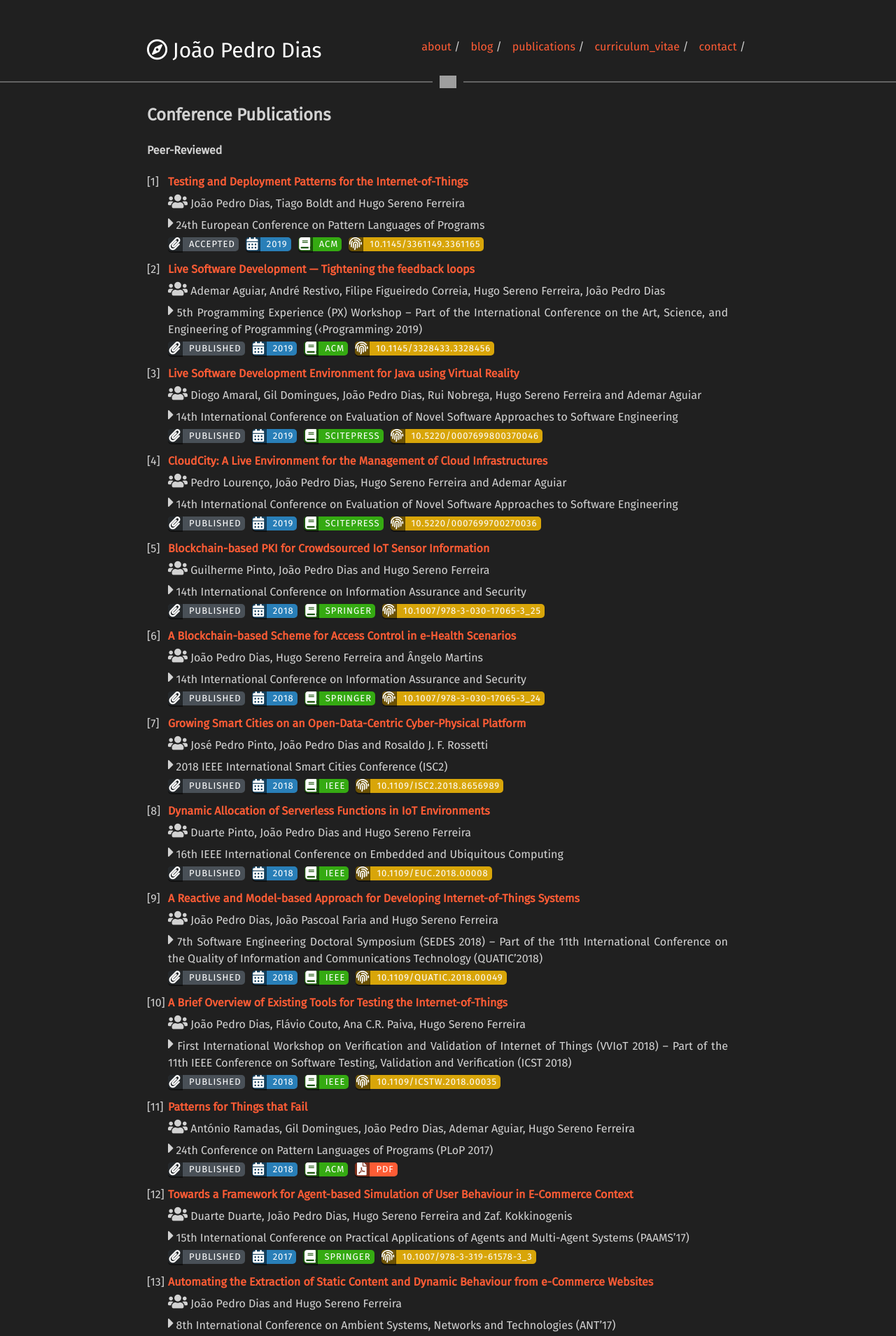
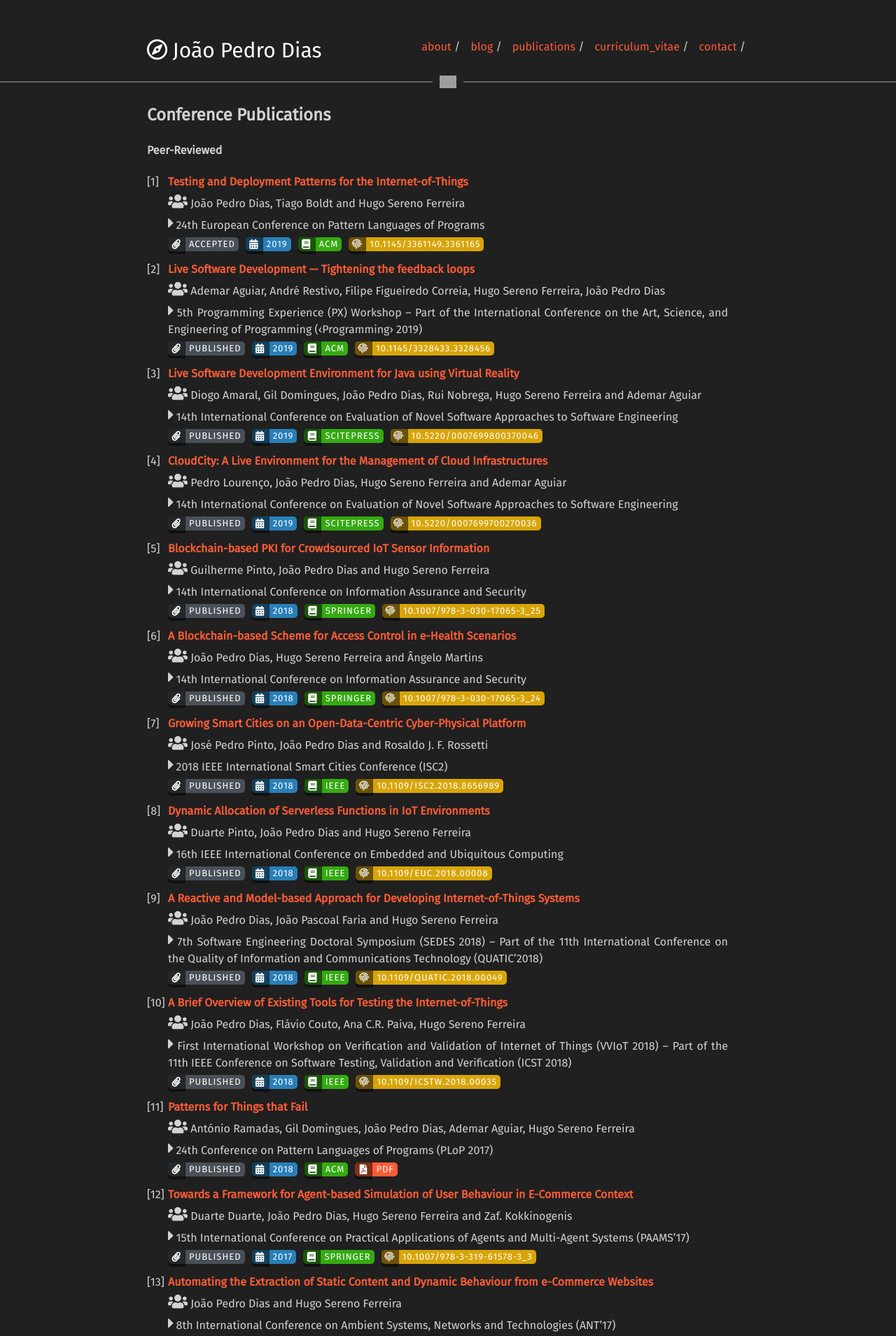
Before and after one commit to jpdias/jpdias.github.io, a Jekyll site: the page built from publications.md, in a window 1280 px wide. Shown: the top 1909 px of the page at 70% size. Built offline with Jekyll 4.4.1, drawn with Linux system fonts in a browser that asks for light colours; nearby versions of some CDN libraries; grey boxes are pictures that could not be loaded.

Commit message:
Update _style.scss

```diff
--- a/_sass/_style.scss
+++ b/_sass/_style.scss
@@ -321,8 +321,9 @@ ul.pager li {
   border-top-left-radius: 5px;
   border-bottom-left-radius: 5px;
   border-right: 1px solid rgba(0, 0, 0, 0.15);
+  padding: 2px;
+  font-size: 10px;
 }
-
 
 //override fonts defaults
 .fab, .ai, .fas {
```
